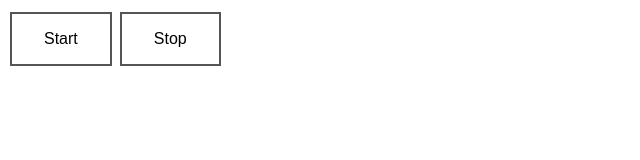
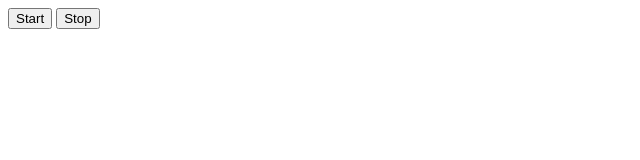
Before and after one commit to YevhenVasylevytskyi/goit-js-hw-11-color-switch, a plain HTML site: page index.html in a window 1280 px wide. Shown: the whole page, without its empty margins (0-640 px from the left). Drawn offline with Linux system fonts and the light colour scheme.

Commit message:
delete style.css

```diff
--- a/index.html
+++ b/index.html
@@ -5,7 +5,6 @@
     <meta http-equiv="X-UA-Compatible" content="IE=edge">
     <meta name="viewport" content="width=device-width, initial-scale=1.0">
     <title>Document</title>
-    <link rel="stylesheet" href="./style.css">
 </head>
 <body class="body">
     <button type="button" data-action="start">Start</button>
--- a/style.css
+++ /dev/null
@@ -1,19 +0,0 @@
-button {
-  background-color: #ffffff;
-  border: 2px solid #555555;
-  color: rgb(0, 0, 0);
-  padding: 16px 32px;
-  text-align: center;
-  text-decoration: none;
-  display: inline-block;
-  font-size: 16px;
-  margin: 4px 2px;
-  -webkit-transition-duration: 0.4s; /* Safari */
-  transition-duration: 0.4s;
-  cursor: pointer;
-}
-
-button:hover {
-  background-color: #555555;
-  color: white;
-}
```
